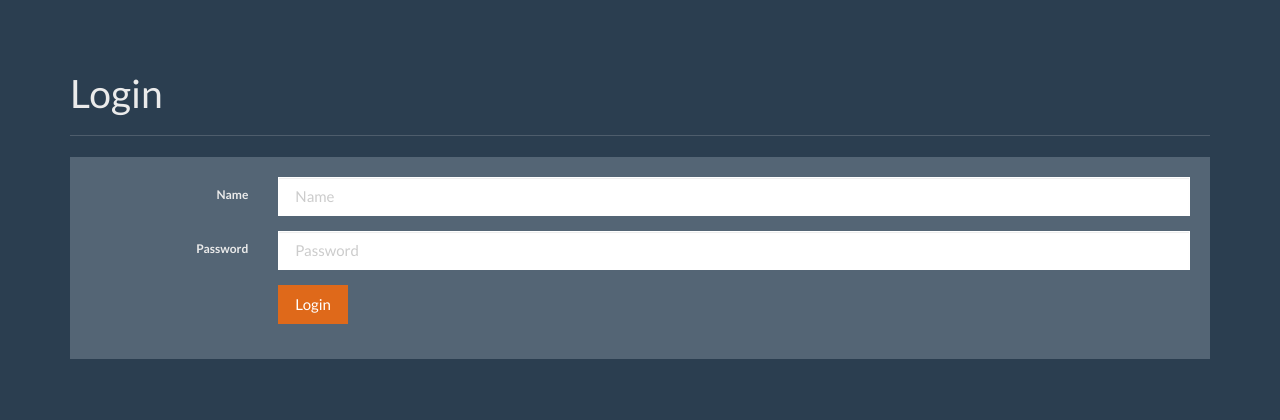
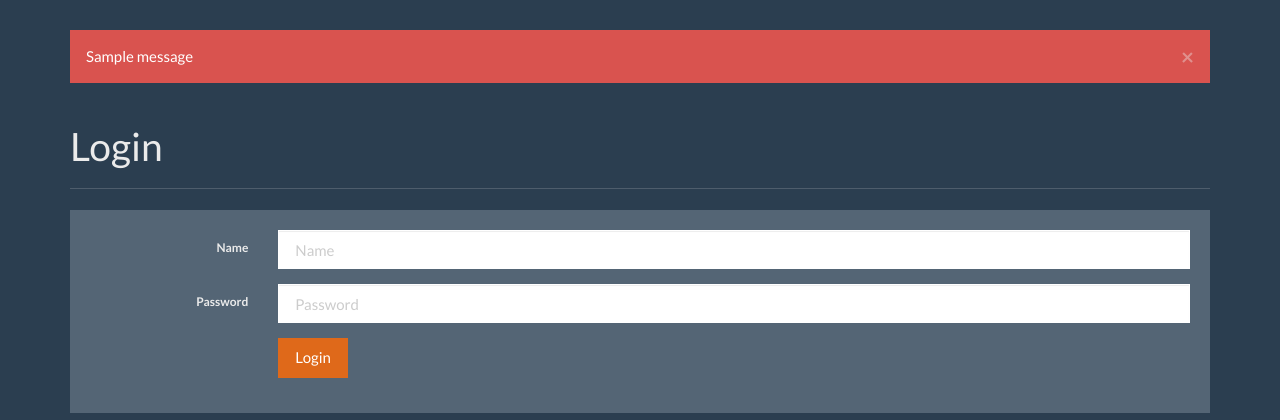
Before and after one commit to sir-meee/flask_qa, a Flask app: page /login in a window 1280 px wide. Shown: the part 40-460 px from the top of the page. Run offline with Flask 2, Linux system fonts and the light colour scheme; tables that the repository leaves empty hold one stand-in row (values such as "Sample post"); one stand-in notice (Sample message) is shown; some libraries are stand-ins or nearby versions.

Commit message:
display error messages

```diff
--- a/flask_qa/routes/auth.py
+++ b/flask_qa/routes/auth.py
@@ -1,4 +1,4 @@
-from flask import Blueprint, render_template, request, redirect, url_for
+from flask import Blueprint, render_template, request, redirect, url_for, flash
 from flask_login import login_user, logout_user
 from werkzeug.security import check_password_hash
 
@@ -35,12 +35,13 @@ def login():
 
         user = User.query.filter_by(name=name).first()
 
-        error_message = ''
+        # error_message = ''
 
         if not user or not check_password_hash(user.password, password):
-            error_message = 'Could not login. Please check and try again.'
+            # error_message = 'Could not login. Please check and try again.'
+            flash('Invalid username or Password')
 
-        if not error_message:
+        else:
             login_user(user)
             return redirect(url_for('main.index'))
 
--- a/flask_qa/templates/login.html
+++ b/flask_qa/templates/login.html
@@ -2,6 +2,12 @@
 {% block title %}Login{% endblock %}
 
 {% block content %}
+      {% for message in get_flashed_messages() %}
+        <div class="alert alert-danger">
+        <button type="button" class="close" data-dismiss="alert">&times;</button>
+        {{ message }}
+        </div>
+      {% endfor %}
       <div class="page-header">
         <h1>Login</h1>
       </div>
```
Also changed, not shown: flask_qa/db.sqlite3.
